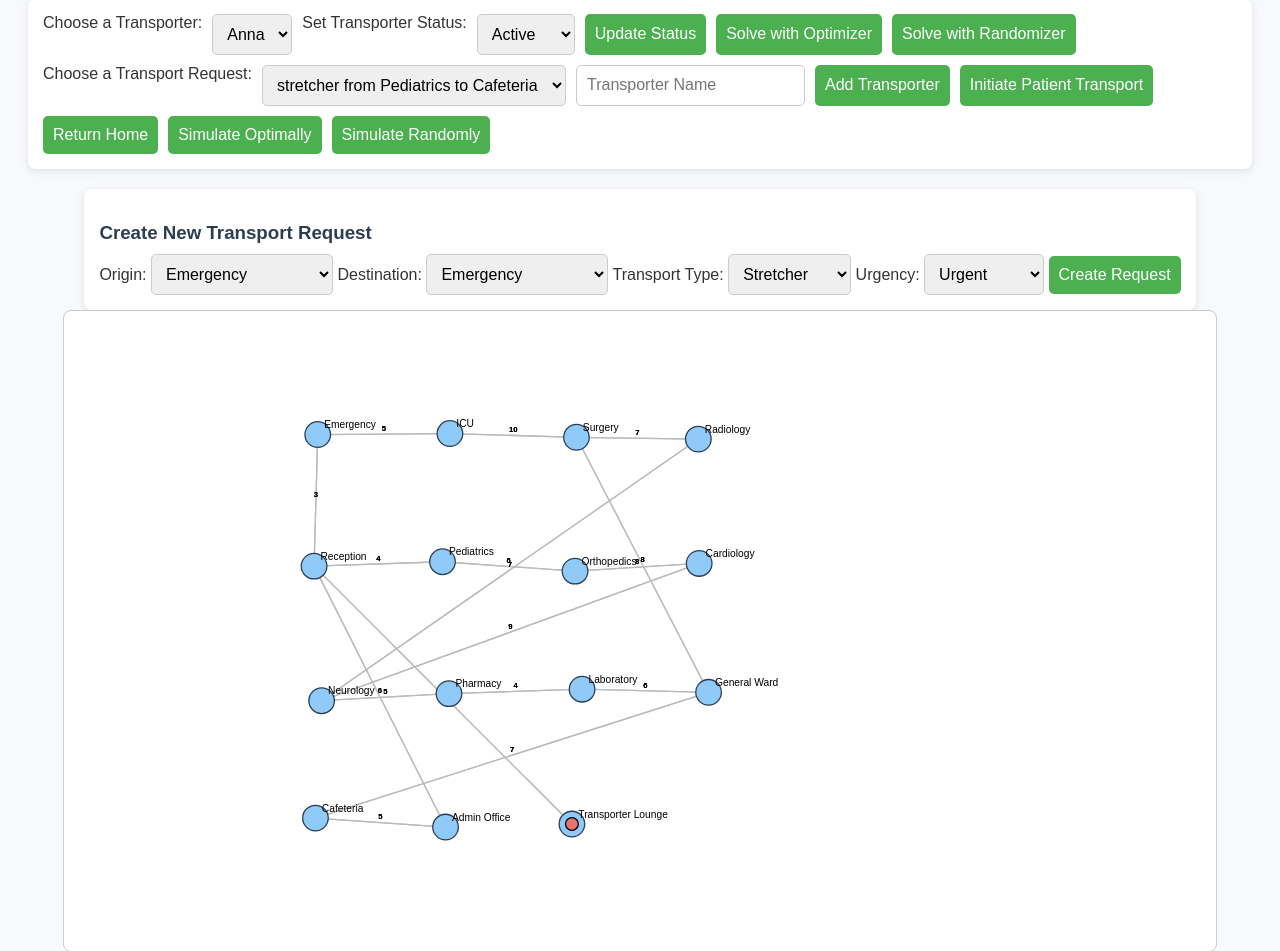
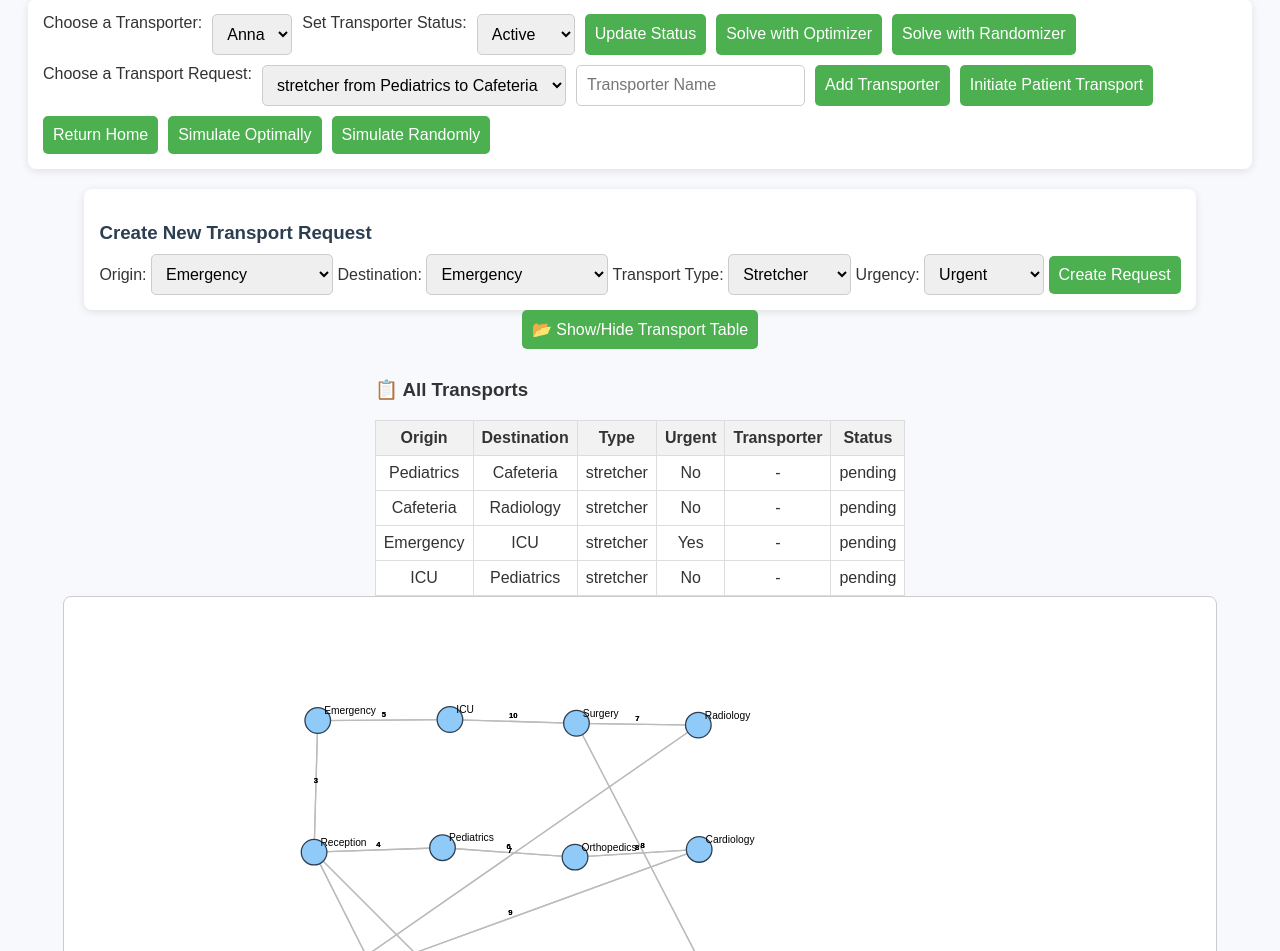
Before and after one commit to Marremeister/Modellerande-av-patienttransporter, a Flask app: page / in a window 1280 px wide. Shown: the part 332-1283 px from the top of the page. Run offline with Flask 3, Linux system fonts and the light colour scheme; some libraries are stand-ins or nearby versions.

Commit message:
Lagt till transport_table. Dock insett att jag har bugg och att jag måste centralisera assign_transports...

```diff
--- a/Model/model_transport_manager.py
+++ b/Model/model_transport_manager.py
@@ -127,6 +127,7 @@ class TransportManager:
 
         # Move request to ongoing
         request_obj.mark_as_ongoing()
+        request_obj.assign_transporter_to_request(transporter)
 
         print(f"🚑 {transporter.name} assigned transport: {request_obj.origin} ➝ {request_obj.destination}")
 
@@ -265,3 +266,10 @@ class TransportManager:
             if transporter.task_queue:
                 return True
         return False
+
+    def get_all_requests(self):
+        return (
+                TransportationRequest.pending_requests +
+                TransportationRequest.ongoing_requests +
+                TransportationRequest.completed_requests
+        )
--- a/Model/model_transportation_request.py
+++ b/Model/model_transportation_request.py
@@ -16,6 +16,13 @@ class TransportationRequest:
         self.status = "pending"
         self.request_time = request_time or time.time()
         self.has_started = False  # ✅ Track if the request has been started
+        self.assigned_transporter = None
+
+    def assign_transporter_to_request(self, transporter):
+        self.assigned_transporter = transporter
+
+    def get_transporter_name(self):
+        return self.assigned_transporter.name if self.assigned_transporter else "-"
 
     def mark_as_ongoing(self):
         self.status = "ongoing"
--- a/View/hospital_transport_viewer.py
+++ b/View/hospital_transport_viewer.py
@@ -10,7 +10,7 @@ class HospitalTransportViewer:
 
     def _register_routes(self):
         self.app.add_url_rule("/", "index", self.index)
-
+        self.app.add_url_rule("/get_all_transports", "get_all_transports", self.get_all_transports)
         self.app.add_url_rule("/add_transporter", "add_transporter", self.add_transporter, methods=["POST"])
         self.app.add_url_rule("/get_hospital_graph", "get_graph", self.get_graph)
         self.app.add_url_rule("/get_transporters", "get_transporters", self.get_transporters)
@@ -113,3 +113,18 @@ class HospitalTransportViewer:
     def use_ilp_assignment(self):
         self.system.enable_optimized_mode()
         return jsonify({"status": "✅ Switched to ILP Optimizer"})
+
+    def get_all_transports(self):
+        all_transports = self.system.transport_manager.get_all_requests()  # pending + in_progress + completed
+
+        def format_request(req):
+            return {
+                "origin": req.origin,
+                "destination": req.destination,
+                "transport_type": req.transport_type,
+                "urgent": req.urgent,
+                "assigned_transporter": req.get_transporter_name(),
+                "status": req.status  # e.g., "pending", "in_progress", "completed"
+            }
+
+        return jsonify([format_request(r) for r in all_transports])
--- a/static/css/styles.css
+++ b/static/css/styles.css
@@ -118,3 +118,32 @@ svg {
     font-family: monospace;
     z-index: 1000;
 }
+
+.transport-table {
+    margin-top: 30px;
+    width: 90%;
+    max-width: 1000px;
+}
+
+.transport-table table {
+    width: 100%;
+    border-collapse: collapse;
+    margin-top: 10px;
+    background: #fff;
+}
+
+.transport-table th, .transport-table td {
+    border: 1px solid #ddd;
+    padding: 8px;
+    text-align: center;
+}
+
+.transport-table th {
+    background-color: #f2f2f2;
+    font-weight: bold;
+}
+
+#transportTableContainer {
+    transition: max-height 0.3s ease;
+    overflow: hidden;
+}
--- a/static/js/main.js
+++ b/static/js/main.js
@@ -343,6 +343,8 @@ function removeRequest(requestKey) {
 socket.on("transport_completed", function (data) {
     console.log("🚀 Transport completed:", data);
     loadTransportRequests();  // ✅ Only do UI refresh
+    loadTransportTable();
+
 });
 
 socket.on("transporter_status_update", function (data) {
@@ -421,6 +423,7 @@ socket.on("transport_assigned", function (data) {
 
     logList.appendChild(logEntry);
     logList.scrollTop = logList.scrollHeight; // 🔄 Auto-scroll to latest log
+    loadTransportTable();
 });
 
 
@@ -569,15 +572,20 @@ function logEvent(message, type = "info") {
 }
 
 
+        window.onload = function () {
+    loadHospitalGraph();
+    loadTransporters();
+    loadTransportRequests();
+    loadDepartmentDropdowns();
+    loadTransportTable();  // ✅ Your new table logic
 
+    // ✅ MOVE THIS INSIDE onload!
+    document.getElementById("toggleTableBtn").addEventListener("click", () => {
+        const container = document.getElementById("transportTableContainer");
+        container.style.display = container.style.display === "none" ? "block" : "none";
+    });
+};
 
-
-        window.onload = function () {
-            loadHospitalGraph();
-            loadTransporters();
-            loadTransportRequests();
-            loadDepartmentDropdowns();
-        };
 
         let simulationRunning = false;
 
@@ -594,3 +602,25 @@ document.getElementById("toggleSimulationBtn").addEventListener("click", () => {
         document.getElementById("toggleSimulationBtn").innerText = simulationRunning ? "Stop Simulation" : "Start Simulation";
     });
 });
+
+function loadTransportTable() {
+    fetch("/get_all_transports")
+        .then(response => response.json())
+        .then(data => {
+            const tbody = document.querySelector("#transportTable tbody");
+            tbody.innerHTML = "";
+
+            data.forEach(req => {
+                const row = document.createElement("tr");
+                row.innerHTML = `
+                    <td>${req.origin}</td>
+                    <td>${req.destination}</td>
+                    <td>${req.transport_type}</td>
+                    <td>${req.urgent ? "Yes" : "No"}</td>
+                    <td>${req.assigned_transporter}</td>
+                    <td>${req.status}</td>
+                `;
+                tbody.appendChild(row);
+            });
+        });
+}
--- a/templates/index.html
+++ b/templates/index.html
@@ -76,6 +76,28 @@
 
         <button onclick="createRequest()">Create Request</button>
     </div>
+    <button id="toggleTableBtn">📂 Show/Hide Transport Table</button>
+
+<div id="transportTableContainer">
+    <div class="transport-table">
+        <h3>📋 All Transports</h3>
+        <table id="transportTable">
+            <thead>
+                <tr>
+                    <th>Origin</th>
+                    <th>Destination</th>
+                    <th>Type</th>
+                    <th>Urgent</th>
+                    <th>Transporter</th>
+                    <th>Status</th>
+                </tr>
+            </thead>
+            <tbody></tbody>
+        </table>
+    </div>
+</div>
+
+
 
     <svg viewBox="-100 -100 1400 1000"></svg>
 
```
